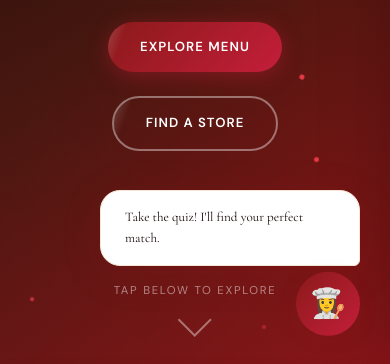
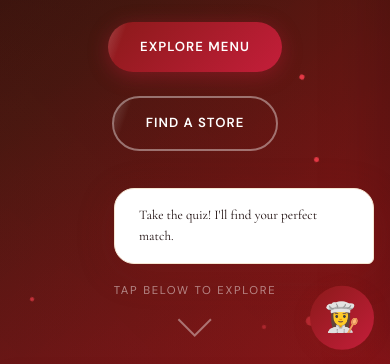
Before and after one commit to aryanimbalkar03-lab/knotbridge-website, a plain HTML site: page portfolio/alora/index.html in a window 390 px wide. Shown: the part 476-840 px from the top of the page. Drawn offline with nearby package versions, Linux system fonts and the light colour scheme; a web font is replaced by a local one.

Commit message:
fix: disable viewport zooming, fix chef icon overlap

```diff
--- a/portfolio/alora/index.html
+++ b/portfolio/alora/index.html
@@ -2,7 +2,7 @@
 <html lang="en">
 <head>
   <meta charset="UTF-8">
-  <meta name="viewport" content="width=device-width, initial-scale=1.0">
+  <meta name="viewport" content="width=device-width, initial-scale=1.0, maximum-scale=1.0, user-scalable=no">
   <meta name="description" content="ALORA BAKERY — Premium artisan bakery in Mumbai. Handcrafted cakes, breads, pastries, shakes & cheesecakes. Order online or visit our stores in Andheri, Juhu, Bandra & Malad.">
   <meta name="keywords" content="ALORA BAKERY, Mumbai bakery, artisan cakes, premium pastries, online cake order, best bakery Mumbai">
   <title>ALORA BAKERY — Where Every Bite Tells a Story</title>
--- a/portfolio/alora/style.css
+++ b/portfolio/alora/style.css
@@ -109,6 +109,8 @@ html {
   -webkit-font-smoothing: antialiased;
   -moz-osx-font-smoothing: grayscale;
   overflow-x: hidden;
+  width: 100%;
+  max-width: 100vw;
 }
 
 body {
@@ -119,7 +121,7 @@ body {
   line-height: 1.7;
   overflow-x: hidden;
   width: 100%;
-  overflow-x: hidden;
+  max-width: 100vw;
   cursor: default;
 }
 
@@ -1959,7 +1961,7 @@ input, select, textarea {
   display: flex;
   flex-direction: column;
   align-items: flex-end;
-  gap: var(--space-sm);
+  gap: var(--space-lg);
   pointer-events: none;
   opacity: 0;
   transform: translateY(50px);
@@ -2426,6 +2428,10 @@ input, select, textarea {
   .cursor-dot, .cursor-ring {
     display: none;
   }
+  #chef-alora {
+    bottom: 16px;
+    right: 16px;
+  }
 }
 
 @media (max-width: 480px) {
--- a/style.css
+++ b/style.css
@@ -30,7 +30,8 @@
 }
 
 html{scroll-behavior:smooth;-webkit-font-smoothing:antialiased}
-body{font-family:var(--sans);color:var(--txt);background:var(--bg);overflow-x:hidden;cursor:none;user-select:none;-webkit-user-select:none;-moz-user-select:none;-ms-user-select:none}
+html,body{overflow-x:hidden;width:100%;max-width:100vw}
+body{font-family:var(--sans);color:var(--txt);background:var(--bg);cursor:none;user-select:none;-webkit-user-select:none;-moz-user-select:none;-ms-user-select:none}
 a{text-decoration:none;color:inherit}
 button{border:none;background:none;font-family:inherit;cursor:none}
 select,input,textarea{font-family:inherit;cursor:none;outline:none}
```
Also changed, not shown: index.html (+1 -1 lines), portfolio.html (+1 -1 lines).
